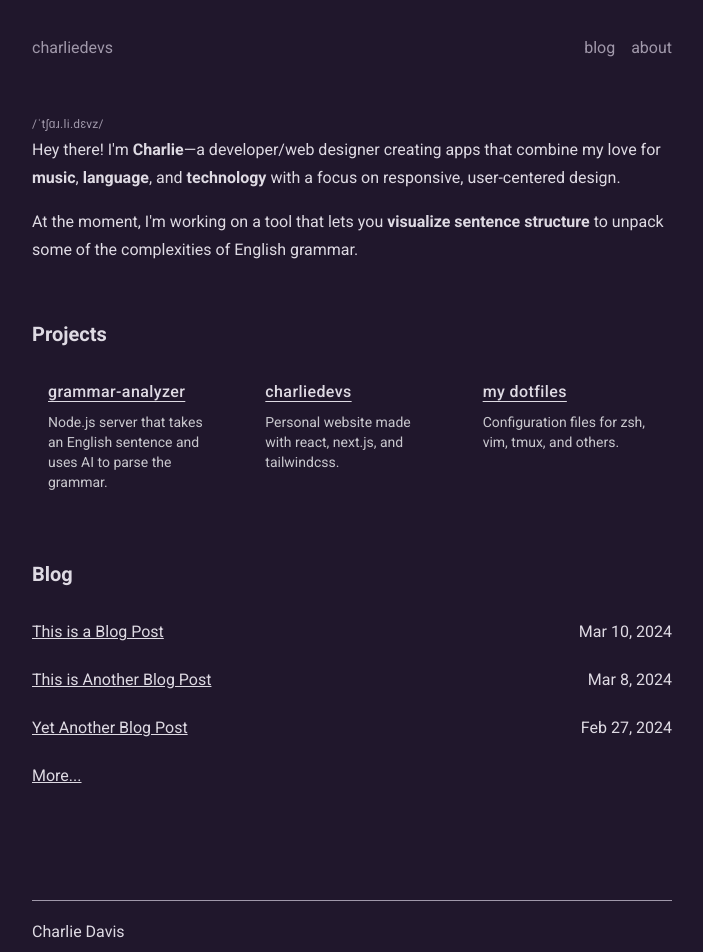
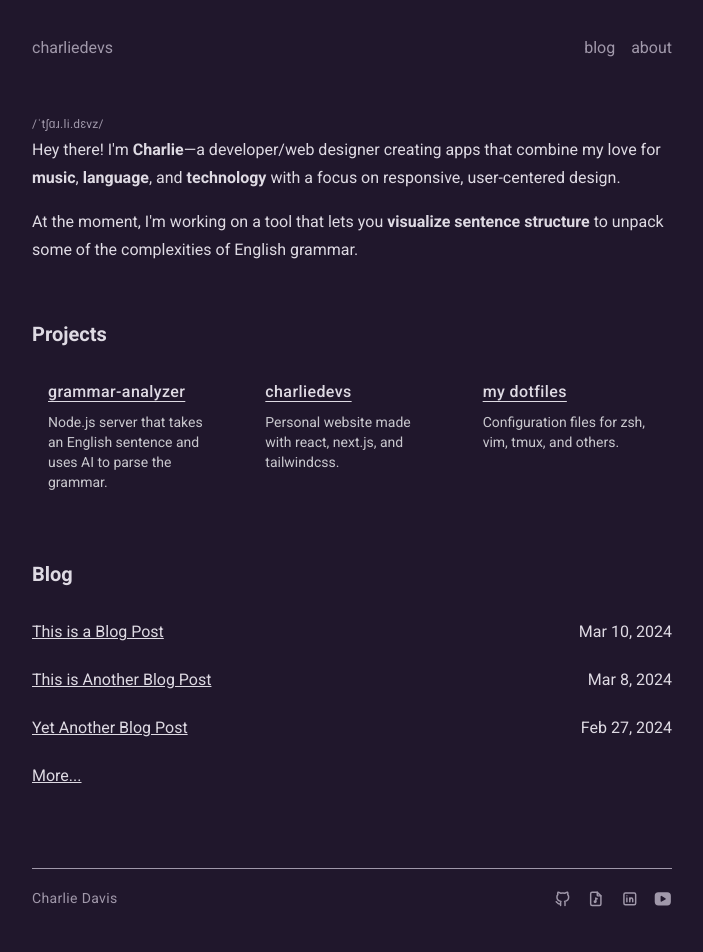
Before and after one commit to charliedevs/charliedevs, a Next.js app: page / in a window 1280 px wide. Shown: the top 952 px of the page, without its empty margins (288-991 px from the left). Built offline with nearby package versions, Linux system fonts and the light colour scheme.

Commit message:
Add link icons to footer

```diff
--- a/src/components/layout/Footer.tsx
+++ b/src/components/layout/Footer.tsx
@@ -1,10 +1,69 @@
+import {
+    IconBrandYoutubeFilled,
+    IconBrandGithub,
+    IconBrandLinkedin,
+    IconFileMusic,
+} from '@tabler/icons-react'
+import Link from 'next/link'
+
+interface FooterLink {
+    id: number
+    title: string
+    href: string
+    icon: JSX.Element
+}
+
+const footerLinks: FooterLink[] = [
+    {
+        id: 0,
+        title: "Charlie's GitHub",
+        href: 'https://github.com/charliedevs',
+        icon: <IconBrandGithub size='1.1rem' />,
+    },
+    {
+        id: 1,
+        title: "Charlie's MuseScore Profile",
+        href: 'https://musescore.com/user/33694405',
+        icon: <IconFileMusic size='1.1rem' />,
+    },
+    {
+        id: 2,
+        title: "Charlie's LinkedIn",
+        href: 'https://www.linkedin.com/in/charlie-davis-54762a18b/',
+        icon: <IconBrandLinkedin size='1.1rem' />,
+    },
+    {
+        id: 3,
+        title: "Charlie's YouTube",
+        href: 'https://www.youtube.com/@charliecarrot',
+        icon: <IconBrandYoutubeFilled size='1.1rem' />,
+    },
+]
+
 export const Footer = () => {
     return (
-        <footer className='mb-4 mt-12 h-fit w-full md:mt-28'>
-            <hr className='border-secondary my-4 h-1' />
-            <div className='align-center flex justify-between'>
-                <p>Charlie Davis</p>
-                <div id='iconLinks' className='ml-4 flex gap-4'></div>
+        <footer className='relative mb-10 mt-12 h-fit w-full bg-purple transition-all md:mt-20 md:bg-none'>
+            <div className='mx-auto w-full max-w-3xl'>
+                <hr className='border-secondary my-4 h-1' />
+                <div className='flex justify-between align-middle text-sm text-secondary'>
+                    <p className='tracking-wide'>Charlie Davis</p>
+                    <div
+                        id='iconLinks'
+                        className='ml-10 mr-4 mt-[0.15em] flex gap-10 transition-all ease-in md:mr-0 md:gap-4'
+                    >
+                        {footerLinks.map((link) => (
+                            <Link
+                                key={link.id}
+                                href={link.href}
+                                title={link.title}
+                                target='_blank'
+                                className='transition-transform ease-in hover:scale-110 hover:text-primary'
+                            >
+                                {link.icon}
+                            </Link>
+                        ))}
+                    </div>
+                </div>
             </div>
         </footer>
     )
```
